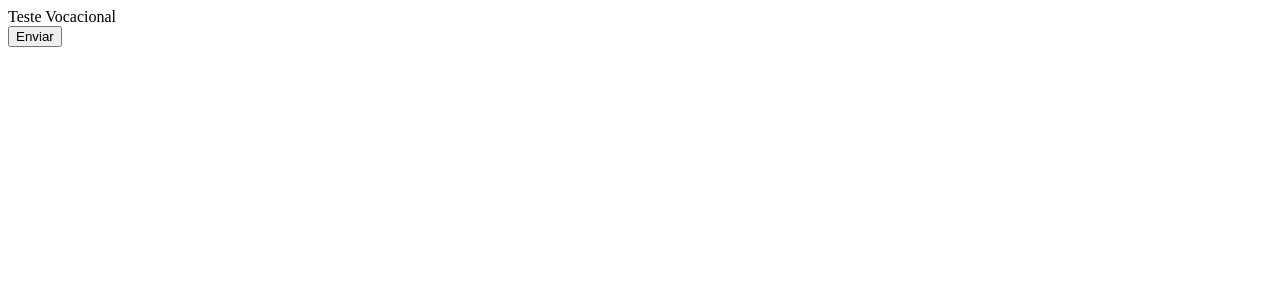
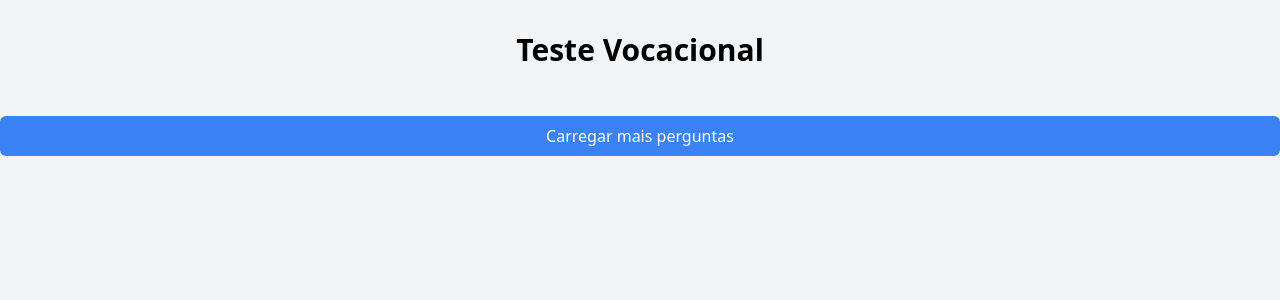
Before and after one commit to alyssonAndre/forum, a Django app: page /quiz/teste-vocacional/ in a window 1280 px wide. Shown: the top 300 px of the page. Run offline with Django 5.2, Linux system fonts and the light colour scheme; data that the repository does not hold is empty; parts of the project's set-up code (start-up, migrations or seed data) failed here and were passed over.

Commit message:
:sparkles: FEAT:added template form

```diff
--- a/projeto/quizz/templates/quizz/career_test.html
+++ b/projeto/quizz/templates/quizz/career_test.html
@@ -1,30 +1,27 @@
+{% load static %}
+
 <!DOCTYPE html>
-<html lang="en">
+<html lang="pt-BR">
 <head>
-  <meta charset="UTF-8">
-  <title>$Title$</title>
+    <meta charset="UTF-8">
+    <meta name="viewport" content="width=device-width, initial-scale=1.0">
+    <title>Teste Vocacional</title>
+    <link href="https://cdn.jsdelivr.net/npm/tailwindcss@2.2.19/dist/tailwind.min.css" rel="stylesheet">
+    <script src="https://code.jquery.com/jquery-3.6.0.min.js"></script>
 </head>
-<body>
-  <div>
-    Teste Vocacional
-  </div>
+<body class="bg-gray-100">
 
-  <form method="POST">
-    {% csrf_token %}
-    <!-- Exibe todas as perguntas e suas alternativas -->
-    <form method="POST">
-      {% csrf_token %}
-      {% for question in questions %}
-          <p><strong>{{ question.text }}</strong></p>
-          {% for alternative in question.alternatives.all %}
-              <label>
-                  <input type="radio" name="question_{{ question.id }}" value="{{ alternative.recommended_course.id }}">
-                  {{ alternative.text }}
-              </label><br>
-          {% endfor %}
-      {% endfor %}
-      <button type="submit">Enviar</button>
-  </form>
+    <div class="container mx-auto py-8">
+        <h1 class="text-3xl font-bold text-center mb-8">Teste Vocacional</h1>
+
+        <div id="questions-container" class="space-y-8">
+            <!-- As perguntas serão carregadas aqui via AJAX -->
+        </div>
+
+        <button id="load-more-questions" class="bg-blue-500 text-white px-4 py-2 rounded-md w-full mt-4">Carregar mais perguntas</button>
+    </div>
+
+<script src="{% static 'quizz/js/career_test.js' %}"></script>
 
 </body>
 </html>
```
